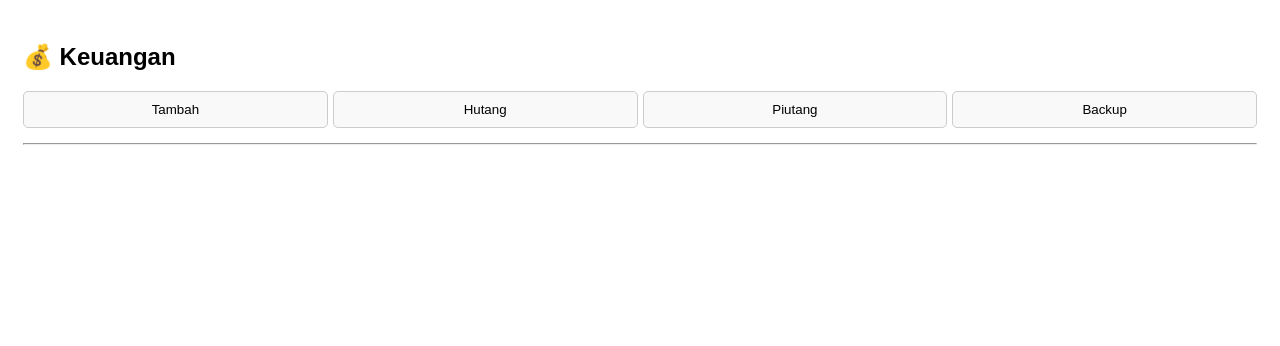
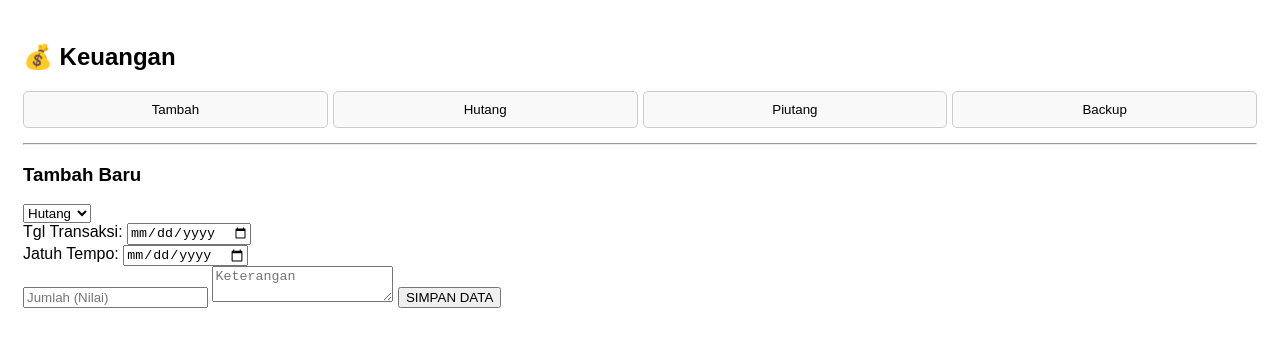
Before and after one commit to pasar234/keuanganfix-app, a plain HTML site: page index.html in a window 1280 px wide. Drawn offline with Linux system fonts and the light colour scheme.

Commit message:
Update index.html

```diff
--- a/index.html
+++ b/index.html
@@ -18,11 +18,30 @@
         </div>
         <hr>
 
-
+        <div id="transaksi" class="screen">
+            <h3>Tambah Baru</h3>
+            <form id="financeForm">
+                <select id="jenis" class="custom-input">
+                    <option value="hutang">Hutang</option>
+                    <option value="piutang">Piutang</option>
+                </select>
+                <div class="input-group">
+                    <label>Tgl Transaksi:</label>
+                    <input type="date" id="tanggal" class="custom-input" required>
+                </div>
+                <div class="input-group">
+                    <label>Jatuh Tempo:</label>
+                    <input type="date" id="jatuh_tempo" class="custom-input">
+                </div>
+                <input type="number" id="jumlah" class="custom-input" placeholder="Jumlah (Nilai)" required>
+                <textarea id="keterangan" class="custom-input" placeholder="Keterangan"></textarea>
+                <button type="submit" class="btn-simpan">SIMPAN DATA</button>
+            </form>
+        </div>
 
         <div id="data-hutang" class="screen" style="display:none">
             <h3 style="color:red;">Daftar Hutang</h3>
-            <div class="summary-box">Total Hutang: Rp <span id="totalHutang">0</span></div>
+            <div class="summary-box">Total: Rp <span id="totalHutang">0</span></div>
             <div class="table-scroll">
                 <table>
                     <thead>
@@ -42,7 +61,7 @@
 
         <div id="data-piutang" class="screen" style="display:none">
             <h3 style="color:green;">Daftar Piutang</h3>
-            <div class="summary-box">Total Piutang: Rp <span id="totalPiutang">0</span></div>
+            <div class="summary-box">Total: Rp <span id="totalPiutang">0</span></div>
             <div class="table-scroll">
                 <table>
                     <thead>
@@ -64,7 +83,7 @@
             <div class="modal-content">
                 <h4>Input Pembayaran</h4>
                 <input type="date" id="tglBayarInput" class="custom-input">
-                <input type="number" id="nominalInput" class="custom-input" placeholder="Nominal Bayar">
+                <input type="number" id="nominalInput" class="custom-input">
                 <input type="text" id="metodeInput" placeholder="Metode (Tunai/Transfer)" class="custom-input">
                 <button onclick="prosesBayar()" class="btn-oke">OKE</button>
                 <button onclick="tutupModal()" class="btn-batal">BATAL</button>
@@ -73,4 +92,4 @@
     </div>
     <script src="script.js"></script>
 </body>
-    </html>
+                                              </html>
```
